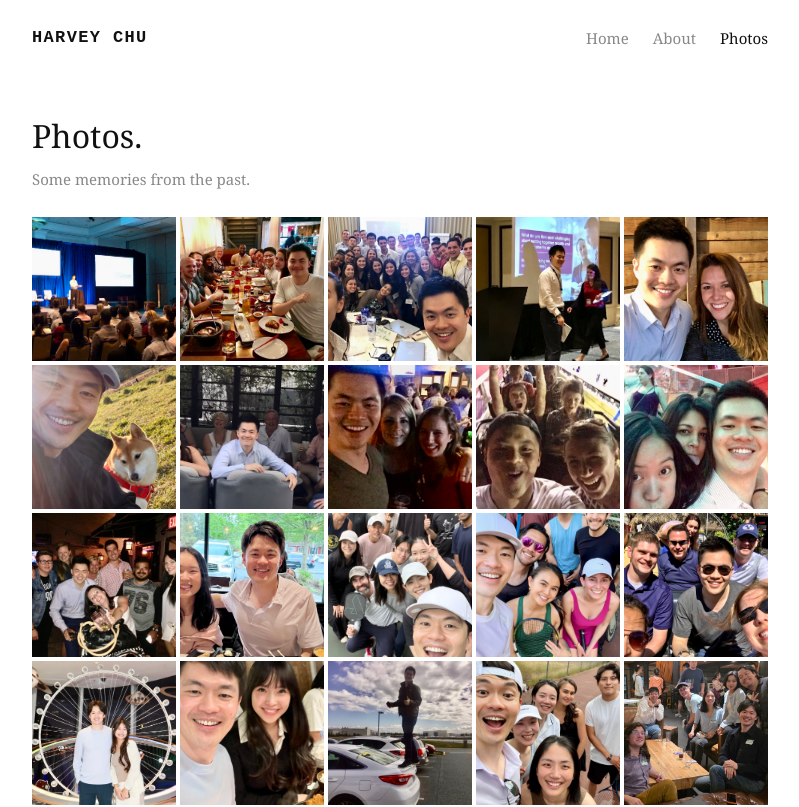
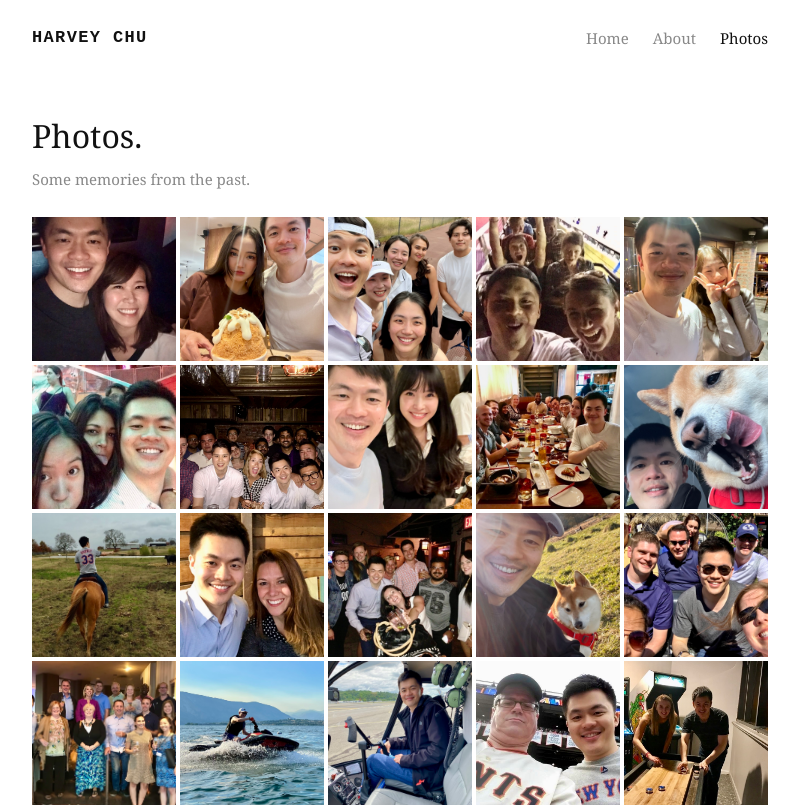
Before and after one commit to understandmykiwi/my-portfolio, a SvelteKit app: page /photos in a window 1280 px wide. Shown: the top 807 px of the page, without its empty margins (240-1039 px from the left). Built offline with nearby package versions, Linux system fonts and the light colour scheme.

Commit message:
fix lightbox order with seeded shuffle

```diff
--- a/src/routes/photos/+page.svelte
+++ b/src/routes/photos/+page.svelte
@@ -1,23 +1,35 @@
-<script context="module">
-  function shuffle(arr) {
-    for (let i = arr.length - 1; i > 0; i--) {
-      const j = Math.floor(Math.random() * (i + 1));
-      [arr[i], arr[j]] = [arr[j], arr[i]];
+<script>
+  function shuffle(arr, seed) {
+    const a = [...arr];
+    for (let i = a.length - 1; i > 0; i--) {
+      seed = (seed * 1664525 + 1013904223) & 0xffffffff;
+      const j = Math.abs(seed) % (i + 1);
+      [a[i], a[j]] = [a[j], a[i]];
     }
-    return arr;
+    return a;
   }
 
-  // Lives outside component lifecycle — computed once, never again
-  const photos = shuffle(
-    Array.from({length: 45}, (_, i) => ({
-      src: `/photos/harvey-chu-${i + 1}.jpeg`,
-      alt: `Harvey Chu Seattle Bellevue — photo ${i + 1}`,
-      id: i + 1
-    }))
-  );
-</script>
+  // Use a fixed seed stored in sessionStorage so order is
+  // identical for the entire browser session including refreshes
+  let seed;
+  if (typeof sessionStorage !== 'undefined') {
+    seed = parseInt(sessionStorage.getItem('photo-seed') || '0');
+    if (!seed) {
+      seed = Math.floor(Math.random() * 1000000) + 1;
+      sessionStorage.setItem('photo-seed', String(seed));
+    }
+  } else {
+    seed = 42;
+  }
 
-<script>
+  const base = Array.from({length: 45}, (_, i) => ({
+    src: `/photos/harvey-chu-${i + 1}.jpeg`,
+    alt: `Harvey Chu Seattle Bellevue — photo ${i + 1}`,
+    id: i + 1
+  }));
+
+  const photos = shuffle(base, seed);
+
   let currentPhoto = null;
   let currentIndex = -1;
   let startX = 0;
```
